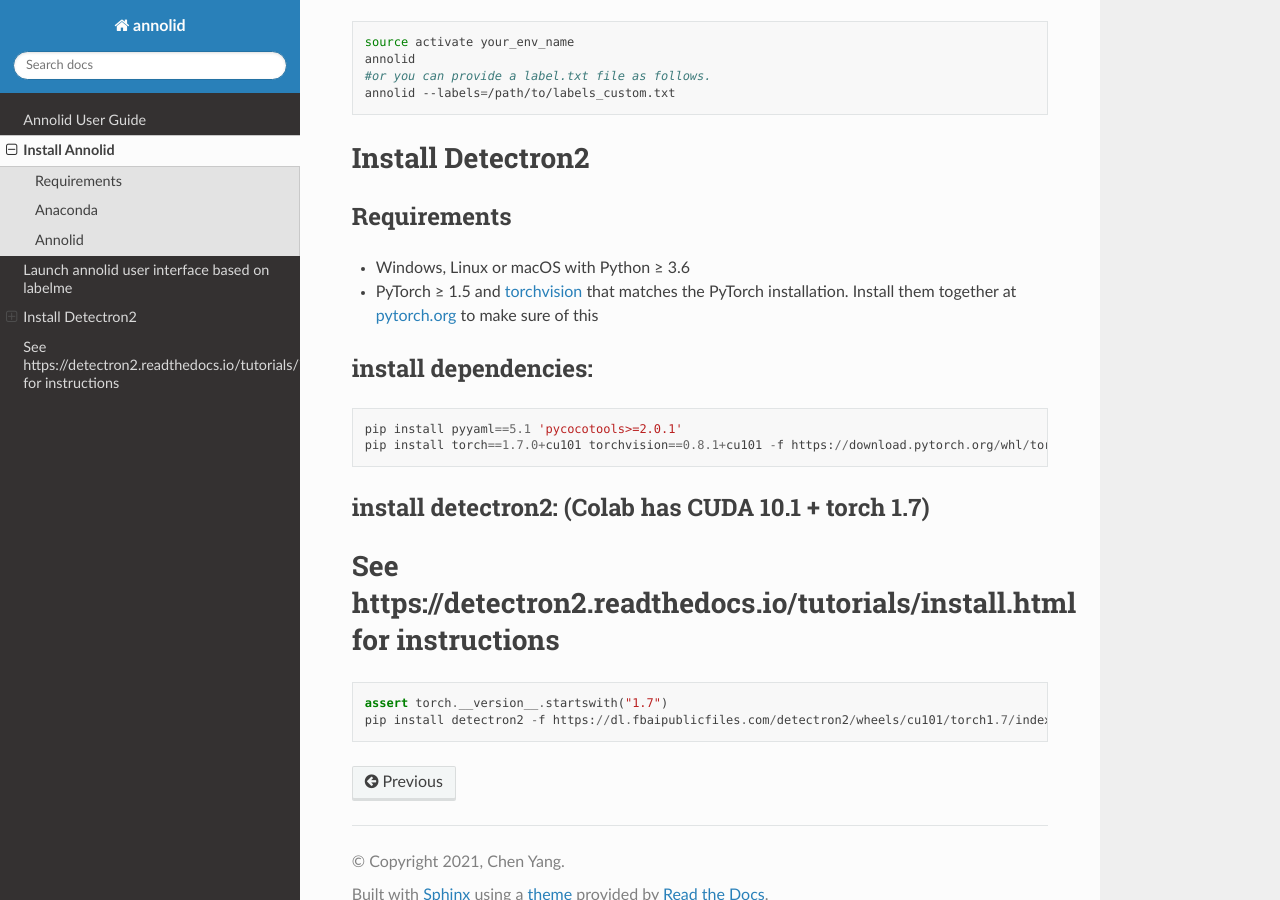
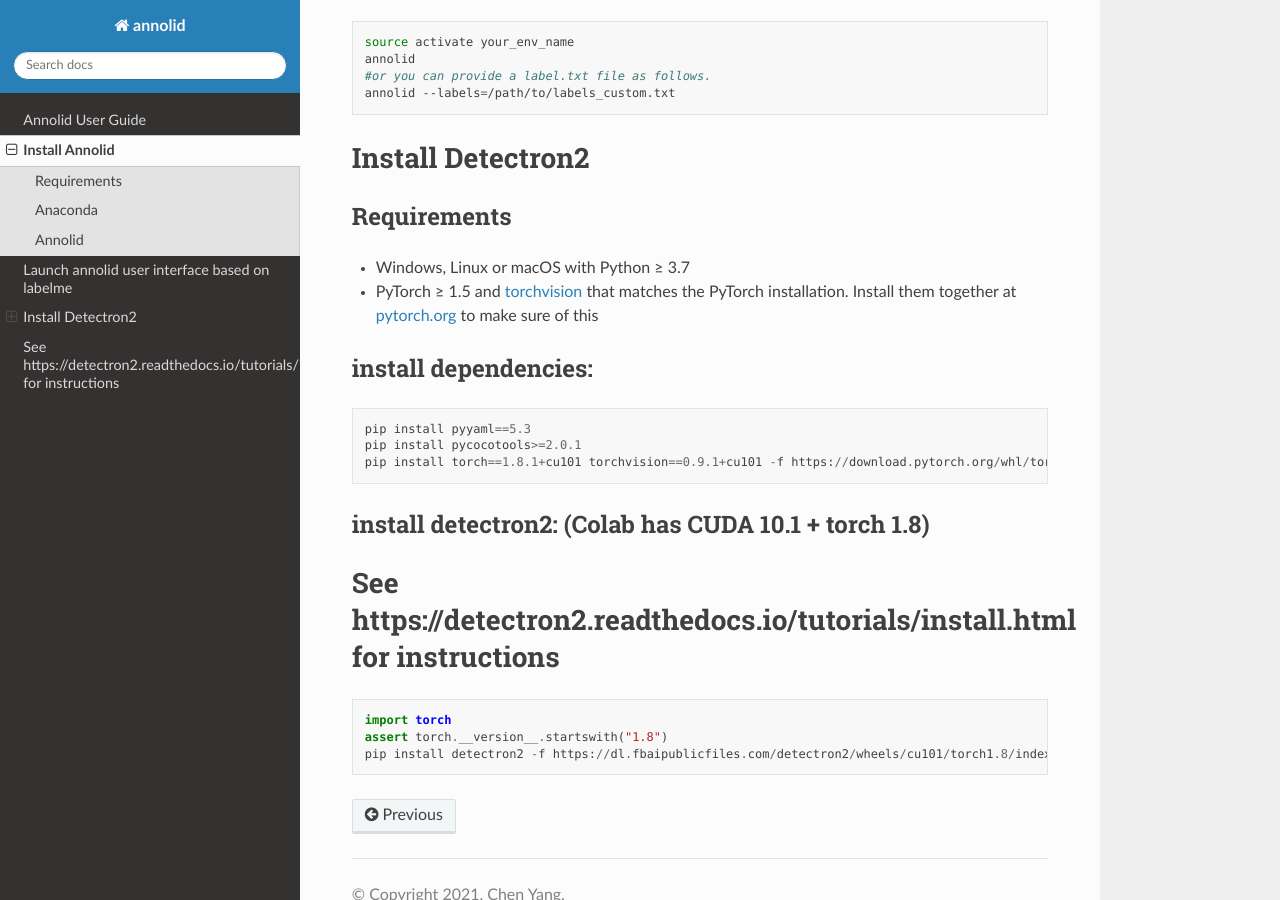
Before and after one commit to healthonrails/annolid, a Sphinx documentation site: the page built from docs/source/install.md, in a window 1280 px wide and 900 px high, scrolled down 1007 px. Built offline with Sphinx 7.4.7 and the Read the Docs theme 2.0.0, drawn with Linux system fonts in a browser that asks for light colours; pages that are not in the unit, such as notebooks, are missing from menus.

Commit message:
Update the installation info for Detectron2

````diff
--- a/docs/source/install.md
+++ b/docs/source/install.md
@@ -42,19 +42,21 @@
 ## Install Detectron2
 
 ### Requirements
-- Windows, Linux or macOS with Python ≥ 3.6
+- Windows, Linux or macOS with Python ≥ 3.7
 - PyTorch ≥ 1.5 and [torchvision](https://github.com/pytorch/vision/) that matches the PyTorch installation.
   Install them together at [pytorch.org](https://pytorch.org) to make sure of this
 
 ### install dependencies:
 ```
-pip install pyyaml==5.1 'pycocotools>=2.0.1'
-pip install torch==1.7.0+cu101 torchvision==0.8.1+cu101 -f https://download.pytorch.org/whl/torch_stable.html
+pip install pyyaml==5.3
+pip install pycocotools>=2.0.1
+pip install torch==1.8.1+cu101 torchvision==0.9.1+cu101 -f https://download.pytorch.org/whl/torch_stable.html
 
 ```
-### install detectron2: (Colab has CUDA 10.1 + torch 1.7)
+### install detectron2: (Colab has CUDA 10.1 + torch 1.8)
 # See https://detectron2.readthedocs.io/tutorials/install.html for instructions
 ```
-assert torch.__version__.startswith("1.7")
-pip install detectron2 -f https://dl.fbaipublicfiles.com/detectron2/wheels/cu101/torch1.7/index.html
+import torch
+assert torch.__version__.startswith("1.8")
+pip install detectron2 -f https://dl.fbaipublicfiles.com/detectron2/wheels/cu101/torch1.8/index.html
 ```
````
